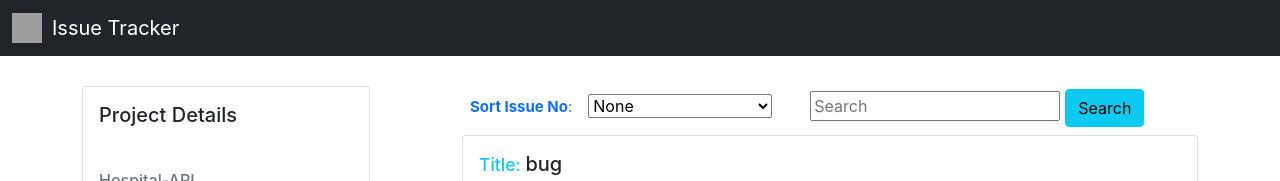
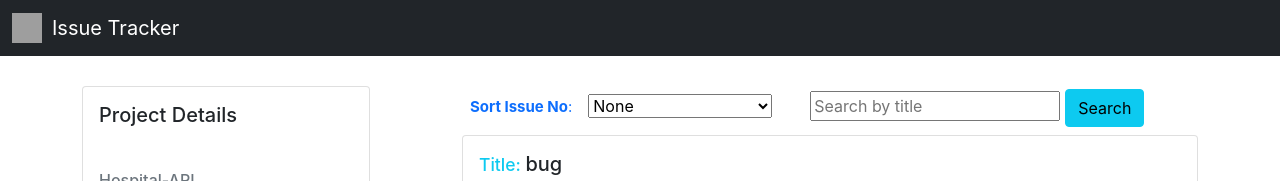
Before and after one commit to rohansharma06/issue-tracker, a React (Create React App) app: page / in a window 1280 px wide. Both pictures are taken after a click on the button "View". Shown: the top 181 px of the page. Built offline with nearby package versions, Linux system fonts and the light colour scheme; grey boxes are pictures that could not be loaded.

Commit message:
feature:search

```diff
--- a/src/component/Projectdetails.js
+++ b/src/component/Projectdetails.js
@@ -11,7 +11,8 @@ class Projectdetails extends Component {
             description:'',
             label:'',
             author:'',
-            sort:'none'
+            sort:'none',
+            search:''
         }
     }
 
@@ -38,7 +39,9 @@ class Projectdetails extends Component {
             description:'',
             label:'',
             author:'',
-            sort:'none'
+            sort:'none',
+            search:'',
+            searchApply: false
         })
 
     }
@@ -53,9 +56,22 @@ class Projectdetails extends Component {
             sort:'none'
           })
     }
+
+    handleSerchApply = () => {
+        this.setState({
+            searchApply: true
+        })
+    }
+    removeSerach = () => {
+        this.setState({
+            searchApply: false,
+            search: ''
+        })
+    }
+
     render() {
-        const project = this.props.displayProject;
-        const { sort } = this.state;
+        let project = this.props.displayProject;
+        const { sort,search,searchApply } = this.state;
         // console.log(project);
         let issue = project.issue;
         if(sort === 'assending'){
@@ -66,7 +82,9 @@ class Projectdetails extends Component {
             issue = project.issue
         }
 
-        // console.log('yess:',issue);
+        (searchApply)? issue = project.issue.filter(item => item.title == search):issue = issue;
+
+        // console.log('yess:',property);
         return (
             <div className="container mt-10">
                 <div className="row">
@@ -96,8 +114,12 @@ class Projectdetails extends Component {
                                 }
                                 {/* <span className="p-2 text-primary" style={{fontSize:"15px"}}><b>Search</b>:</span> */}
                                 {/* <span className="ml-2 p-2 text-primary" style={{fontSize:"15px"}}><b>Search</b>:</span> */}
-                                <input className="ml-10" type="text" placeholder="Search" style={{width:"250px"}} required />
-                                <button type="button" className="btn btn-info">Search</button>
+                                <input className="ml-10" type="text" placeholder="Search by title" style={{width:"250px"}} value={this.state.search} onChange={(e) => this.handleInputChange('search', e.target.value)} required />
+                                {
+                                    (!searchApply) ? <button type="button" className="btn btn-info" onClick={this.handleSerchApply}>Search</button>
+                                    :<button type="button" className="btn btn-danger" onClick={this.removeSerach}>Remove</button>
+
+                                }
 
                             </div>
                         </div>
```
